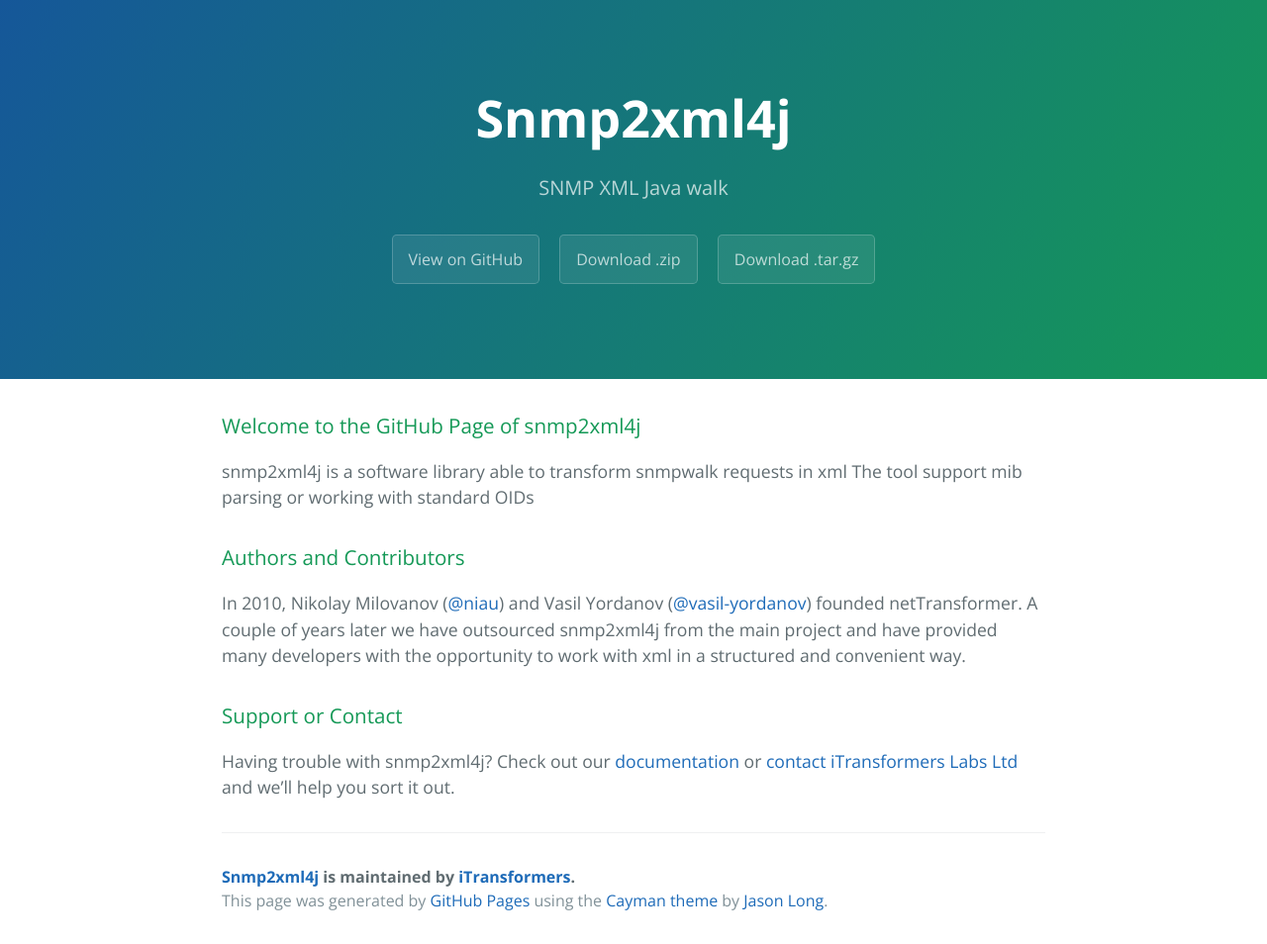
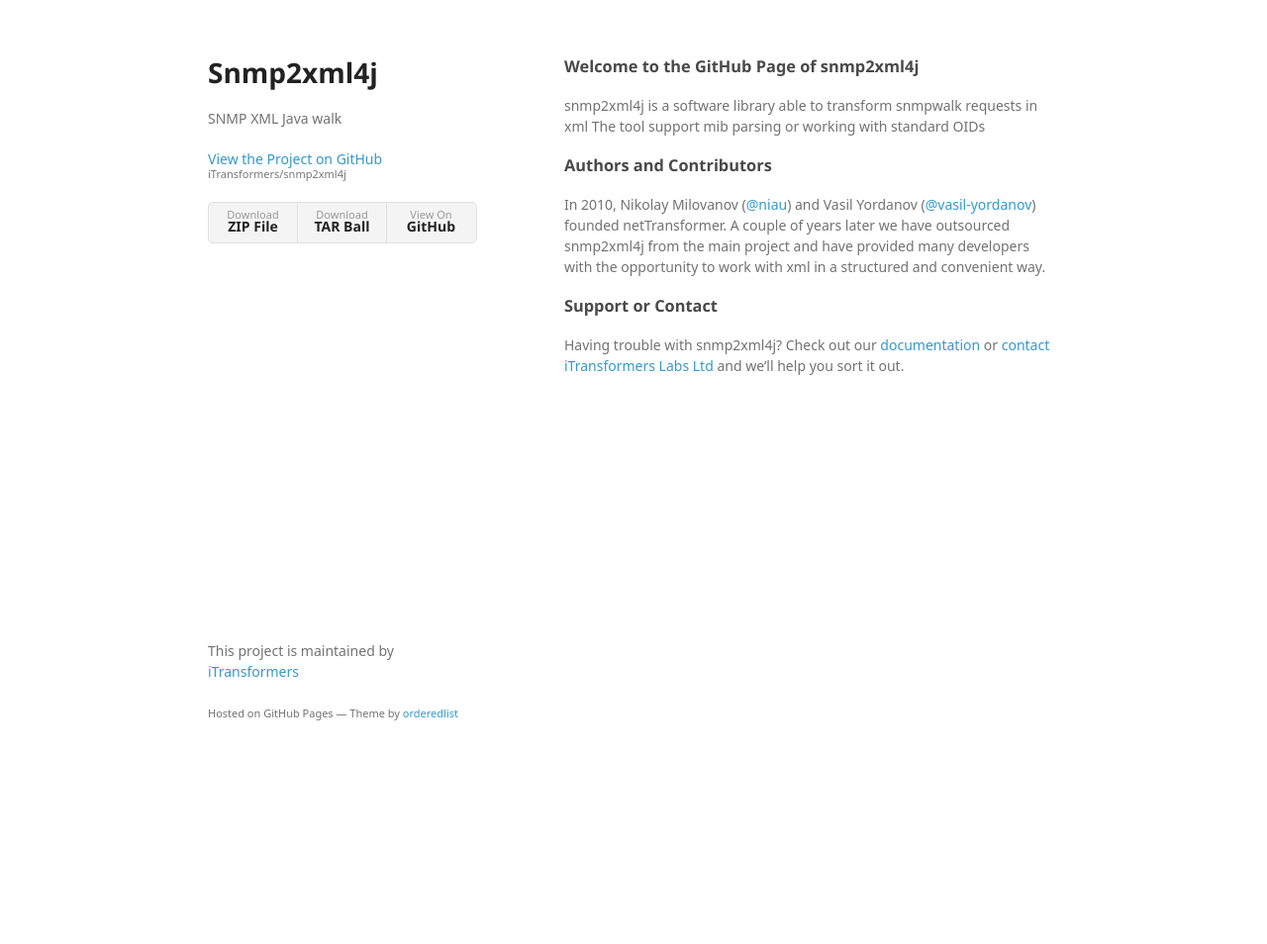
Before and after one commit to iTransformers/snmp2xml4j, a plain HTML site: page index.html in a window 1280 px wide. Shown: the whole page at 99% size. After the commit the page ends 800 px from the top, so only its background shows below. Drawn offline with nearby package versions, Linux system fonts and the light colour scheme; a web font is replaced by a local one.

Commit message:
Create gh-pages branch via GitHub

```diff
--- a/index.html
+++ b/index.html
@@ -1,25 +1,34 @@
-<!DOCTYPE html>
-<html lang="en-us">
+<!doctype html>
+<html>
   <head>
-    <meta charset="UTF-8">
+    <meta charset="utf-8">
+    <meta http-equiv="X-UA-Compatible" content="chrome=1">
     <title>Snmp2xml4j by iTransformers</title>
-    <meta name="viewport" content="width=device-width, initial-scale=1">
-    <link rel="stylesheet" type="text/css" href="stylesheets/normalize.css" media="screen">
-    <link href='https://fonts.googleapis.com/css?family=Open+Sans:400,700' rel='stylesheet' type='text/css'>
-    <link rel="stylesheet" type="text/css" href="stylesheets/stylesheet.css" media="screen">
-    <link rel="stylesheet" type="text/css" href="stylesheets/github-light.css" media="screen">
+
+    <link rel="stylesheet" href="stylesheets/styles.css">
+    <link rel="stylesheet" href="stylesheets/github-light.css">
+    <meta name="viewport" content="width=device-width">
+    <!--[if lt IE 9]>
+    <script src="//html5shiv.googlecode.com/svn/trunk/html5.js"></script>
+    <![endif]-->
   </head>
   <body>
-    <section class="page-header">
-      <h1 class="project-name">Snmp2xml4j</h1>
-      <h2 class="project-tagline">SNMP XML Java walk</h2>
-      <a href="https://github.com/iTransformers/snmp2xml4j" class="btn">View on GitHub</a>
-      <a href="https://github.com/iTransformers/snmp2xml4j/zipball/master" class="btn">Download .zip</a>
-      <a href="https://github.com/iTransformers/snmp2xml4j/tarball/master" class="btn">Download .tar.gz</a>
-    </section>
+    <div class="wrapper">
+      <header>
+        <h1>Snmp2xml4j</h1>
+        <p>SNMP XML Java walk</p>
 
-    <section class="main-content">
-      <h3>
+        <p class="view"><a href="https://github.com/iTransformers/snmp2xml4j">View the Project on GitHub <small>iTransformers/snmp2xml4j</small></a></p>
+
+
+        <ul>
+          <li><a href="https://github.com/iTransformers/snmp2xml4j/zipball/master">Download <strong>ZIP File</strong></a></li>
+          <li><a href="https://github.com/iTransformers/snmp2xml4j/tarball/master">Download <strong>TAR Ball</strong></a></li>
+          <li><a href="https://github.com/iTransformers/snmp2xml4j">View On <strong>GitHub</strong></a></li>
+        </ul>
+      </header>
+      <section>
+        <h3>
 <a id="welcome-to-the-github-page-of-snmp2xml4j" class="anchor" href="#welcome-to-the-github-page-of-snmp2xml4j" aria-hidden="true"><span aria-hidden="true" class="octicon octicon-link"></span></a>Welcome to the GitHub Page of snmp2xml4j</h3>
 
 <p>snmp2xml4j is a software library able to transform snmpwalk requests in xml
@@ -34,22 +43,20 @@
 <a id="support-or-contact" class="anchor" href="#support-or-contact" aria-hidden="true"><span aria-hidden="true" class="octicon octicon-link"></span></a>Support or Contact</h3>
 
 <p>Having trouble with snmp2xml4j? Check out our <a href="http://itransformers.net/wiki/documentation">documentation</a> or <a href="http://itransformers.net/contact">contact iTransformers Labs Ltd</a> and we’ll help you sort it out.</p>
-
-      <footer class="site-footer">
-        <span class="site-footer-owner"><a href="https://github.com/iTransformers/snmp2xml4j">Snmp2xml4j</a> is maintained by <a href="https://github.com/iTransformers">iTransformers</a>.</span>
-
-        <span class="site-footer-credits">This page was generated by <a href="https://pages.github.com">GitHub Pages</a> using the <a href="https://github.com/jasonlong/cayman-theme">Cayman theme</a> by <a href="https://twitter.com/jasonlong">Jason Long</a>.</span>
+      </section>
+      <footer>
+        <p>This project is maintained by <a href="https://github.com/iTransformers">iTransformers</a></p>
+        <p><small>Hosted on GitHub Pages &mdash; Theme by <a href="https://github.com/orderedlist">orderedlist</a></small></p>
       </footer>
-
-    </section>
-
-            <script type="text/javascript">
+    </div>
+    <script src="javascripts/scale.fix.js"></script>
+              <script type="text/javascript">
             var gaJsHost = (("https:" == document.location.protocol) ? "https://ssl." : "http://www.");
             document.write(unescape("%3Cscript src='" + gaJsHost + "google-analytics.com/ga.js' type='text/javascript'%3E%3C/script%3E"));
           </script>
           <script type="text/javascript">
             try {
-              var pageTracker = _gat._getTracker("UA-15331342-1");
+              var pageTracker = _gat._getTracker("UA-15331342-2");
             pageTracker._trackPageview();
             } catch(err) {}
           </script>
--- a/params.json
+++ b/params.json
@@ -1 +1 @@
-{"name":"Snmp2xml4j","tagline":"SNMP XML Java walk","body":"### Welcome to the GitHub Page of snmp2xml4j \r\nsnmp2xml4j is a software library able to transform snmpwalk requests in xml\r\nThe tool support mib parsing or working with standard OIDs\r\n\r\n### Authors and Contributors\r\nIn 2010, Nikolay Milovanov (@niau) and Vasil Yordanov (@vasil-yordanov) founded netTransformer. A couple of years later we have outsourced snmp2xml4j from the main project and have provided many developers with the opportunity to work with xml in a structured and convenient way. \r\n\r\n### Support or Contact\r\nHaving trouble with snmp2xml4j? Check out our [documentation](http://itransformers.net/wiki/documentation) or [contact iTransformers Labs Ltd](http://itransformers.net/contact) and we’ll help you sort it out.\r\n","google":"UA-15331342-1","note":"Don't delete this file! It's used internally to help with page regeneration."}
+{"name":"Snmp2xml4j","tagline":"SNMP XML Java walk","body":"### Welcome to the GitHub Page of snmp2xml4j \r\nsnmp2xml4j is a software library able to transform snmpwalk requests in xml\r\nThe tool support mib parsing or working with standard OIDs\r\n\r\n### Authors and Contributors\r\nIn 2010, Nikolay Milovanov (@niau) and Vasil Yordanov (@vasil-yordanov) founded netTransformer. A couple of years later we have outsourced snmp2xml4j from the main project and have provided many developers with the opportunity to work with xml in a structured and convenient way. \r\n\r\n### Support or Contact\r\nHaving trouble with snmp2xml4j? Check out our [documentation](http://itransformers.net/wiki/documentation) or [contact iTransformers Labs Ltd](http://itransformers.net/contact) and we’ll help you sort it out.\r\n","google":"UA-15331342-2","note":"Don't delete this file! It's used internally to help with page regeneration."}
```
